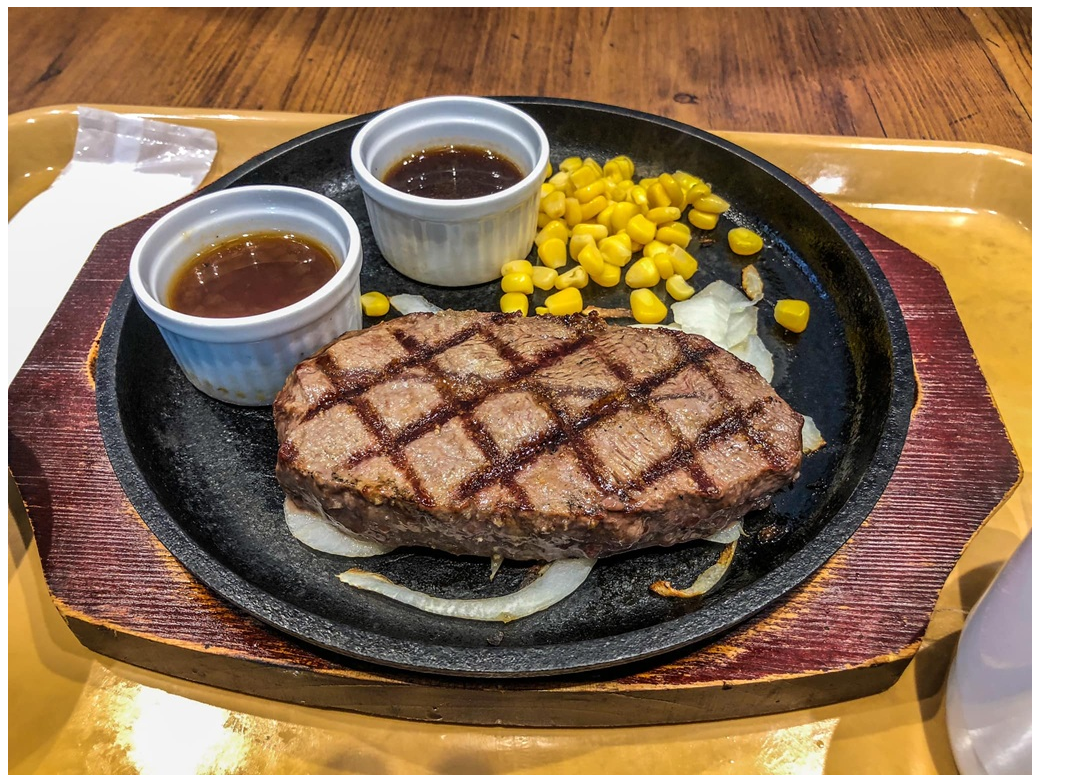
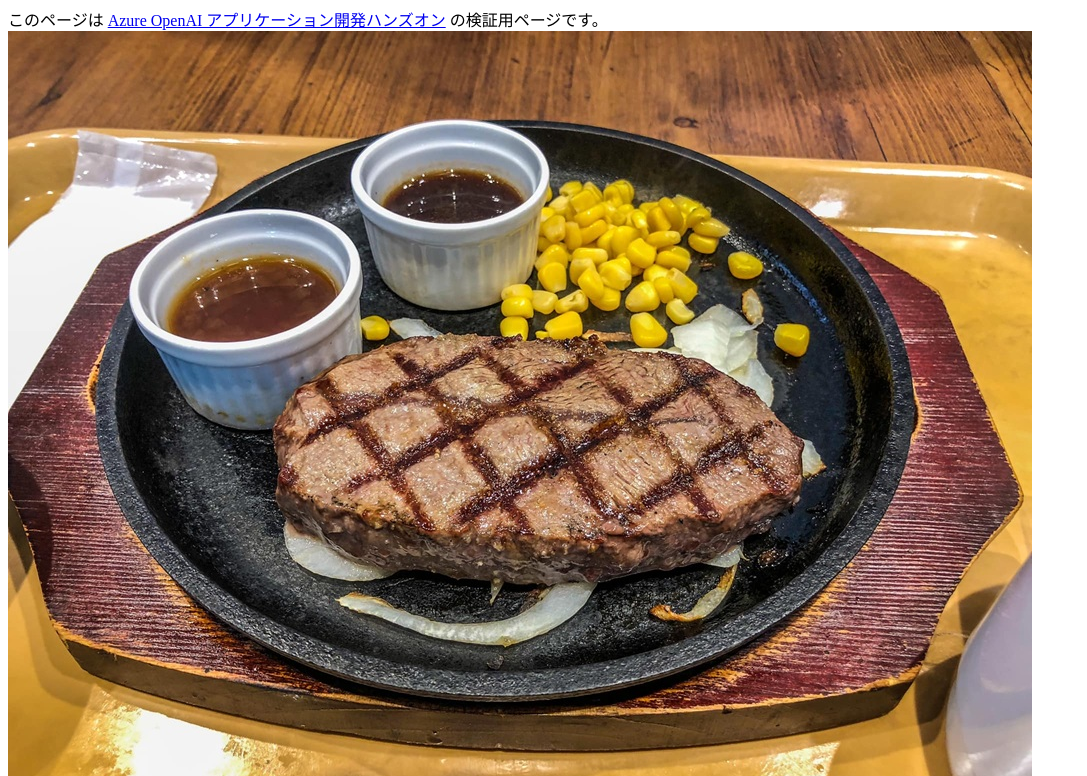
Before and after one commit to osamum/publish, a plain HTML site: page index.html in a window 1280 px wide. Shown: the part 73-849 px from the top of the page, without its empty margins (0-1087 px from the left). Drawn offline with Linux system fonts and the light colour scheme.

Commit message:
add test tag

```diff
--- a/index.html
+++ b/index.html
@@ -6,10 +6,23 @@
     <title>HTTP publish dev assets</title>
 </head>
 <body>
+    <style>
+        div{
+            color:black;
+        }
+    </style>
     <h1>online assets</h1>
+
+    <div>
+        このページは <a href="https://aka.ms/firststep-aoai-appdev">Azure OpenAI アプリケーション開発ハンズオン</a> の検証用ページです。
+        </a>
+    </div>
 
     <img src="assets/steak.jpg">
     <img src="assets/n01.jpg">
     <img src="assets/n02.jpg">
+    <script>
+        console.log("Hello, world!");
+    </script>
 </body>
 </html>
```
